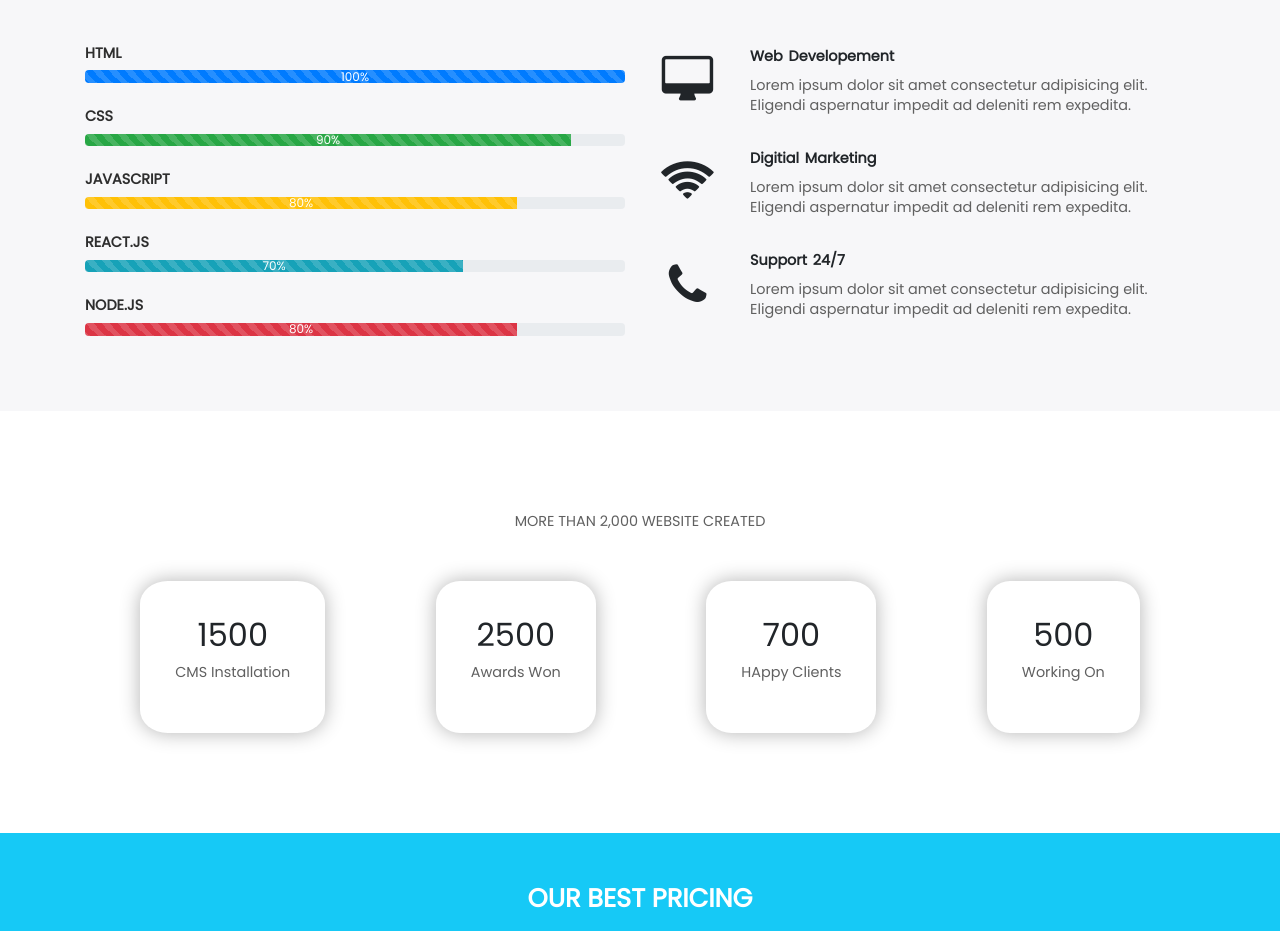
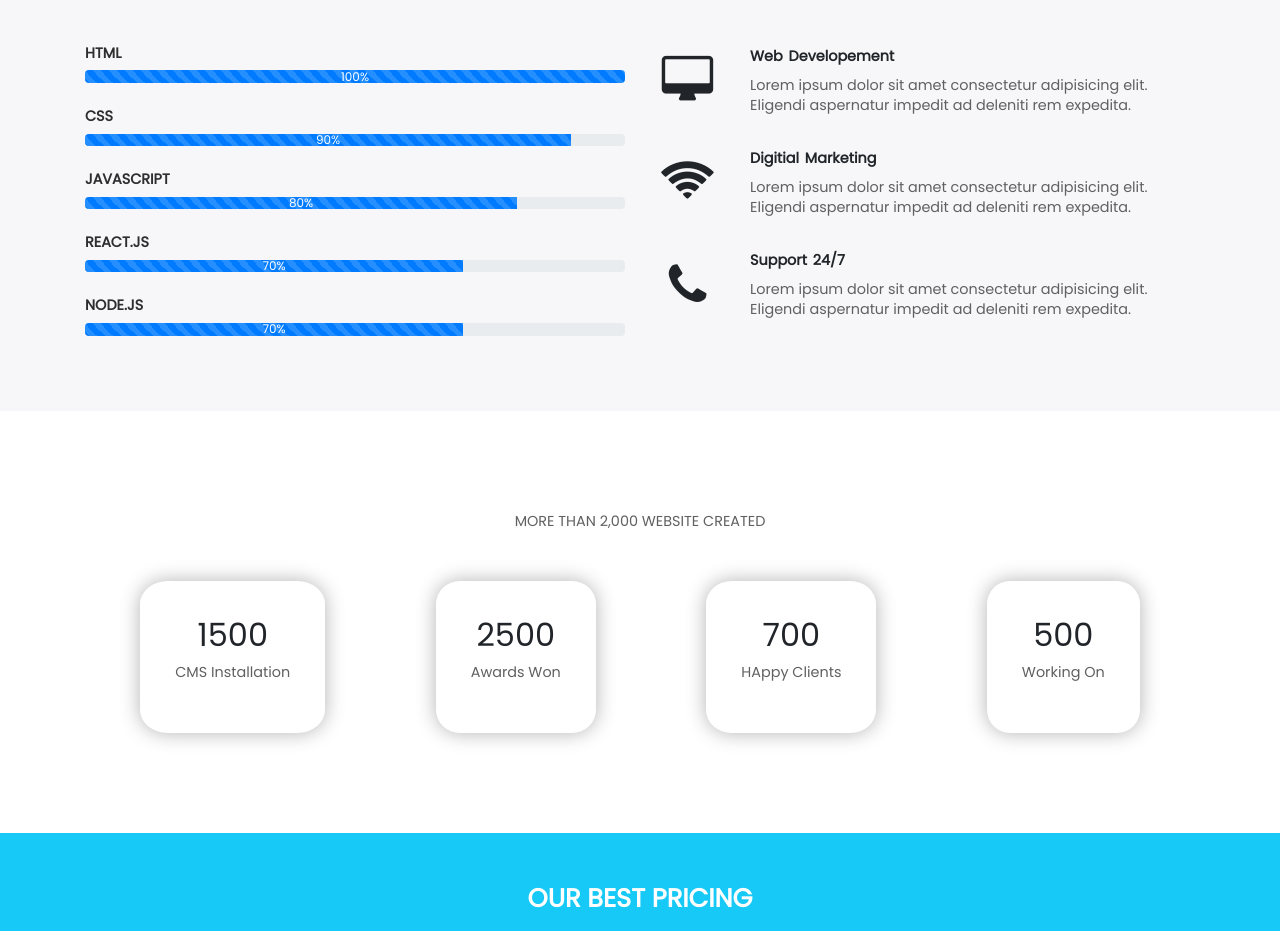
Before and after one commit to Arkam777/Web2020, a plain HTML site: page index.html in a window 1280 px wide. Shown: the part 1380-2311 px from the top of the page. Drawn offline with nearby package versions, Linux system fonts and the light colour scheme; a script that the page names is missing.

Commit message:
Update index.html

```diff
--- a/index.html
+++ b/index.html
@@ -114,8 +114,7 @@
                     <div class="offer my-3">
                         <h3>CSS</h3>
                         <div class="progress w-75%">
-                            <div class="progress-bar progress-bar-striped bg-success active" role="progressbar"
-                                aria-valuenow="40" aria-valuemin="0" aria-valuemax="100" style="width:90%">
+                            <div class="progress-bar progress-bar-striped progress-bar-animated" style="width: 90%">
                                 90%
                             </div>
                         </div>
@@ -123,8 +122,7 @@
                     <div class="offer my-3">
                         <h3>JAVASCRIPT</h3>
                         <div class="progress w-75%">
-                            <div class="progress-bar progress-bar-striped bg-warning active" role="progressbar"
-                                aria-valuenow="40" aria-valuemin="0" aria-valuemax="100" style="width:80%">
+                            <div class="progress-bar progress-bar-striped progress-bar-animated" style="width: 80%">
                                 80%
                             </div>
                         </div>
@@ -132,8 +130,7 @@
                     <div class="offer my-3">
                         <h3>REACT.JS</h3>
                         <div class="progress w-75%">
-                            <div class="progress-bar progress-bar-striped bg-info active" role="progressbar"
-                                aria-valuenow="40" aria-valuemin="0" aria-valuemax="90" style="width:70%">
+                            <div class="progress-bar progress-bar-striped progress-bar-animated" style="width: 70%">
                                 70%
                             </div>
                         </div>
@@ -141,9 +138,8 @@
                     <div class="offer my-3 w-75%">
                         <h3>NODE.JS</h3>
                         <div class="progress">
-                            <div class="progress-bar progress-bar-striped bg-danger active" role="progressbar"
-                                aria-valuenow="40" aria-valuemin="0" aria-valuemax="100" style="width:80%">
-                                80%
+                            <div class="progress-bar progress-bar-striped progress-bar-animated" style="width: 70%">
+                                70%
                             </div>
                         </div>
                     </div>
```
